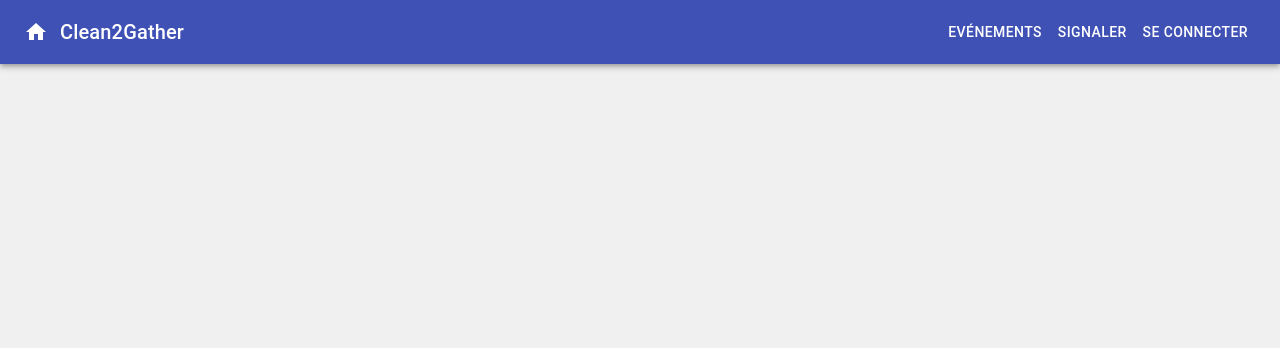
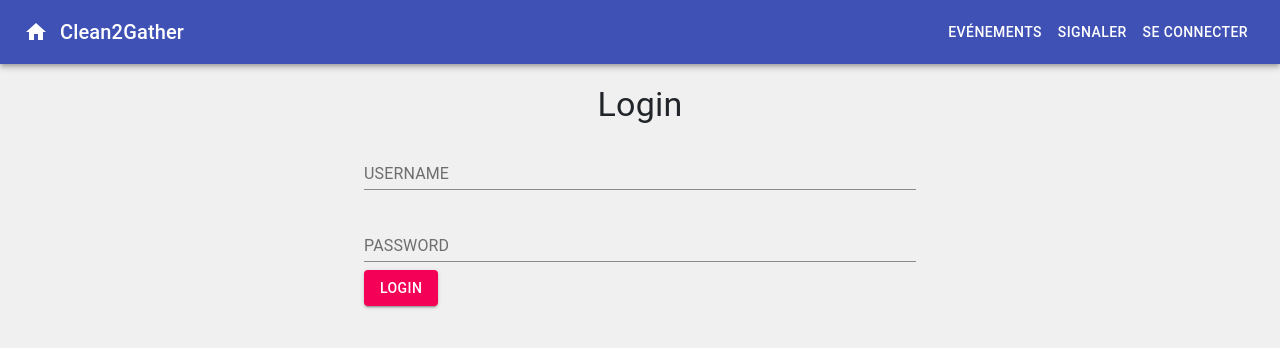
Before and after one commit to CleanToGather/cleantogather-front, a React (Create React App) app: page /users/signin in a window 1280 px wide. Shown: the top 348 px of the page. Built offline with nearby package versions, Linux system fonts and the light colour scheme.

Commit message:
first step

```diff
--- a/src/components/common/routes/Routes.jsx
+++ b/src/components/common/routes/Routes.jsx
@@ -1,5 +1,6 @@
 import { BrowserRouter as Router, Route, Switch } from 'react-router-dom'
 import Home from "../../pages/home/Home"
+import Login from "../../pages/login/Login.jsx"
 import ListUser from "../../pages/backoffice/user/ListUser";
 import AddUser from "../../pages/backoffice/user/AddUser";
 import EditUser from "../../pages/backoffice/user/EditUser";
@@ -18,6 +19,7 @@ const AppRouter = () => {
 	    <Router>
 		<Switch>
 		    <Route path="/" exact component={Home} />
+		    <Route path="/users/signin" exact component={Login} />
             <Route path="/users" exact component={ListUser} />
 		    <Route path="/users/add" component={AddUser} />
 		    <Route path="/users/edit" component={EditUser} />
--- /dev/null
+++ b/src/components/pages/login/Login.jsx
@@ -0,0 +1,73 @@
+import React from 'react';
+import AuthService from '../../../services/ApiService';
+import TextField from '@material-ui/core/TextField';
+import Button from '@material-ui/core/Button';
+import Typography from '@material-ui/core/Typography';
+import Container from '@material-ui/core/Container';
+
+class Login extends React.Component {
+
+    constructor(props){
+        super(props);
+        this.state = {
+            username: '',
+            password: '',
+            message: '',
+        }
+        this.login = this.login.bind(this);
+    }
+
+    componentDidMount() {
+        localStorage.clear();
+    }
+
+    login = (e) => {
+        e.preventDefault();
+        const credentials = {username: this.state.username, password: this.state.password};
+        AuthService.login(credentials).then(res => {
+            if(res.data.status === 200){
+                localStorage.setItem("userInfo", JSON.stringify(res.data.result));
+                this.props.history.push('/users');
+            }else {
+                this.setState({message: res.data.message});
+            }
+        });
+    };
+
+    onChange = (e) =>
+        this.setState({ [e.target.name]: e.target.value });
+
+    render() {
+        return(
+            <React.Fragment>
+                <Container maxWidth="sm">
+                    <Typography variant="h4" style={styles.center}>Login</Typography>
+                    <form>
+                        <Typography variant="h4" style={styles.notification}>{this.state.message}</Typography>
+                        <TextField type="text" label="USERNAME" fullWidth margin="normal" name="username" value={this.state.username} onChange={this.onChange}/>
+
+                        <TextField type="password" label="PASSWORD" fullWidth margin="normal" name="password" value={this.state.password} onChange={this.onChange}/>
+
+                        <Button variant="contained" color="secondary" onClick={this.login}>Login</Button>
+                    </form>
+                </Container>
+            </React.Fragment>
+        )
+    }
+
+}
+
+const styles= {
+    center :{
+        display: 'flex',
+        justifyContent: 'center'
+
+    },
+    notification: {
+        display: 'flex',
+        justifyContent: 'center',
+        color: '#dc3545'
+    }
+}
+
+export default Login;
```
Also changed, not shown: src/services/AuthService.js (added, +21 -0 lines).
